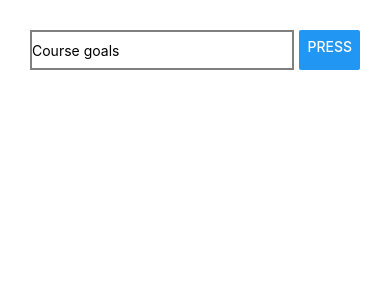
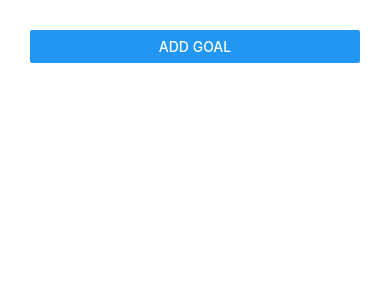
Before and after one commit to dharanimanickavasagam/course_goals_app, a React Native app: screen / in a window 390 px wide. Shown: the top 300 px of the page. Built offline with nearby package versions, Linux system fonts and the light colour scheme.

Commit message:
extracting components

```diff
--- a/App.js
+++ b/App.js
@@ -1,11 +1,65 @@
-import React from "react";
-import { View } from "react-native";
+import React, { useState } from "react";
+import { Modal, View, Button, StyleSheet } from "react-native";
 import GoalInput from "./src/components/goalInput";
+import GoalItem from "./src/components/goalItem";
 
 export default function App() {
+  const [newGoal, setNewGoal] = React.useState("");
+  const [goals, setGoal] = useState([]);
+  const [modalVisible, setModalVisible] = useState(false);
+
+  const handleInputText = ev => {
+    setNewGoal(ev);
+  };
+
+  const handleAddGoal = () => {
+    setGoal(() => [...goals, newGoal]);
+    setNewGoal("");
+  };
+
+  const handleDelete = toBeDeletedGoal => {
+    const goalsAfterDeletion = goals.filter(goal => goal !== toBeDeletedGoal);
+    setGoal(goalsAfterDeletion);
+  };
+  const toggleModal = () => {
+    setModalVisible(!modalVisible);
+  };
+
   return (
-    <View>
-      <GoalInput />
+    <View style={styles.container}>
+      <View style={styles.addGoal}>
+        <Button title="Add goal" onPress={toggleModal} />
+      </View>
+
+      <Modal
+        animationType="slide"
+        transparent={false}
+        visible={modalVisible}
+        style={styles.modal}
+      >
+        <GoalInput
+          onChangeText={handleInputText}
+          newGoal={newGoal}
+          onPress={handleAddGoal}
+        />
+        <View>
+          <Button title="Close" onPress={toggleModal} />
+        </View>
+      </Modal>
+      <GoalItem data={goals} onDelete={handleDelete} />
     </View>
   );
 }
+
+const styles = StyleSheet.create({
+  container: {
+    padding: 30
+  },
+  addGoal: {
+    marginBottom: 10
+  },
+  modal: {
+    display: "flex",
+    flexDirection: "column"
+  }
+});
--- a/src/components/goalInput.js
+++ b/src/components/goalInput.js
@@ -1,38 +1,18 @@
-import React, { useState } from "react";
+import React from "react";
 import { StyleSheet, View, TextInput, Button } from "react-native";
-import GoalItem from "./goalItem";
 
-const GoalInput = () => {
-  const [newGoal, setNewGoal] = React.useState("");
-  const [goals, setGoal] = useState([]);
-
-  const handleInputText = ev => {
-    setNewGoal(ev);
-  };
-
-  const handleAddGoal = () => {
-    setGoal(() => [...goals, newGoal]);
-    setNewGoal("");
-  };
-
-  const handleDelete = toBeDeletedGoal => {
-    const goalsAfterDeletion = goals.filter(goal => goal !== toBeDeletedGoal);
-    setGoal(goalsAfterDeletion);
-  };
-
+const GoalInput = ({ newGoal, onChangeText, onPress }) => {
   return (
     <React.Fragment>
       <View style={styles.container}>
         <TextInput
           style={styles.textInput}
           placeholder="Course goals"
-          onChangeText={handleInputText}
+          onChangeText={onChangeText}
           value={newGoal}
         />
-        <Button title="Press" onPress={handleAddGoal} />
+        <Button title="Add" onPress={onPress} />
       </View>
-
-      <GoalItem data={goals} onDelete={handleDelete} />
     </React.Fragment>
   );
 };
```
